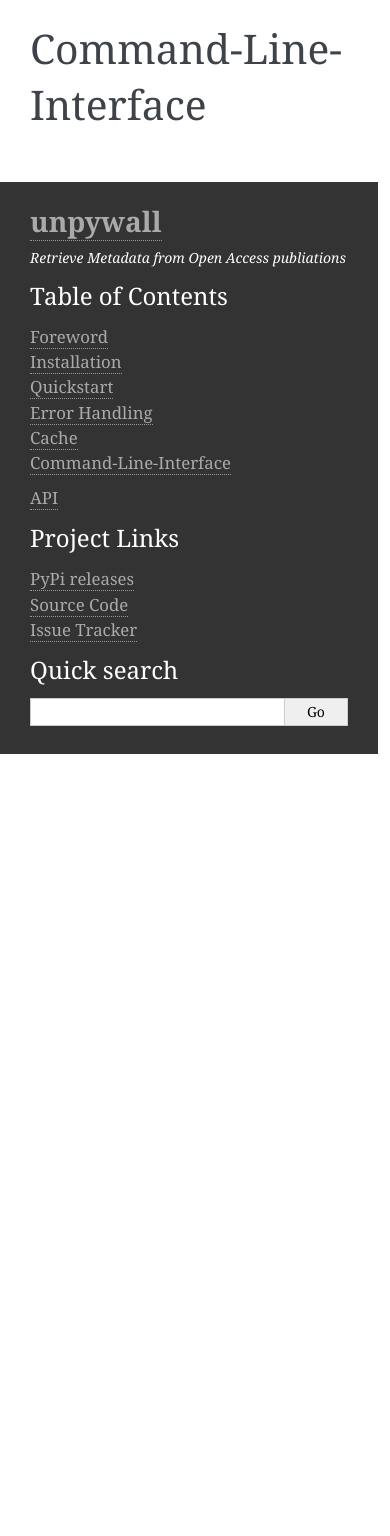
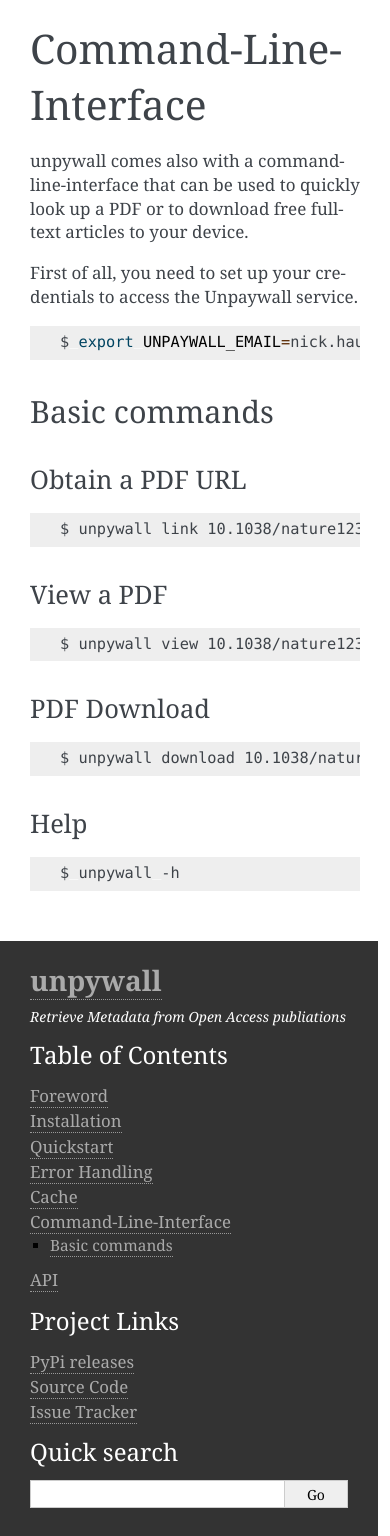
Before and after one commit to unpywall/unpywall, a Sphinx documentation site: the page built from docs/cli.rst, in a window 390 px wide. Built offline with Sphinx 7.4.7, drawn with Linux system fonts in a browser that asks for light colours; before the commit the page ends 900 px from its top, so only the background shows below that.

Commit message:
fix mobile view, add text

```diff
--- a/docs/cli.rst
+++ b/docs/cli.rst
@@ -1,2 +1,42 @@
 Command-Line-Interface
 ======================
+
+unpywall comes also with a command-line-interface that can be used to quickly
+look up a PDF or to download free full-text articles to your device.
+
+First of all, you need to set up your credentials to access the Unpaywall service.
+
+.. code-block:: sh
+
+  $ export UNPAYWALL_EMAIL=nick.haupka@gmail.com
+
+Basic commands
+--------------
+
+Obtain a PDF URL
+~~~~~~~~~~~~~~~~
+
+.. code-block::
+
+  $ unpywall link 10.1038/nature12373 -f article.pdf -p ./documents
+
+View a PDF
+~~~~~~~~~~
+
+.. code-block::
+
+  $ unpywall view 10.1038/nature12373 -m browser
+
+PDF Download
+~~~~~~~~~~~~
+
+.. code-block::
+
+    $ unpywall download 10.1038/nature12373
+
+Help
+~~~~
+
+.. code-block:: sh
+
+  $ unpywall -h
--- a/docs/conf.py
+++ b/docs/conf.py
@@ -77,6 +77,6 @@
 # Add any paths that contain custom static files (such as style sheets) here,
 # relative to this directory. They are copied after the builtin static files,
 # so a file named "default.css" will overwrite the builtin "default.css".
-html_static_path = ['_static']
+html_static_path = ['_static', '_static/css/custom.css']
 
 master_doc = 'index'
--- a/docs/foreword.rst
+++ b/docs/foreword.rst
@@ -1,2 +1,8 @@
 Foreword
 ========
+
+What is Unpaywall?
+------------------
+
+Project background
+------------------
--- a/docs/installation.rst
+++ b/docs/installation.rst
@@ -13,7 +13,7 @@
 
 * `pandas <https://pandas.pydata.org/pandas-docs/stable/index.html/>`_ is a data
   analysis tool that allows for high-performance bibliometric research.
-* `requests <https://requests.readthedocs.io/en/master/>`_ a HTTP library that is
+* `requests <https://requests.readthedocs.io/en/master/>`_ is a HTTP library that is
   used to query the Unpaywall REST API.
 
 
```
Also changed, not shown: docs/_static/css/custom.css (added, +7 -0 lines), docs/index.rst (+2 -7 lines).
